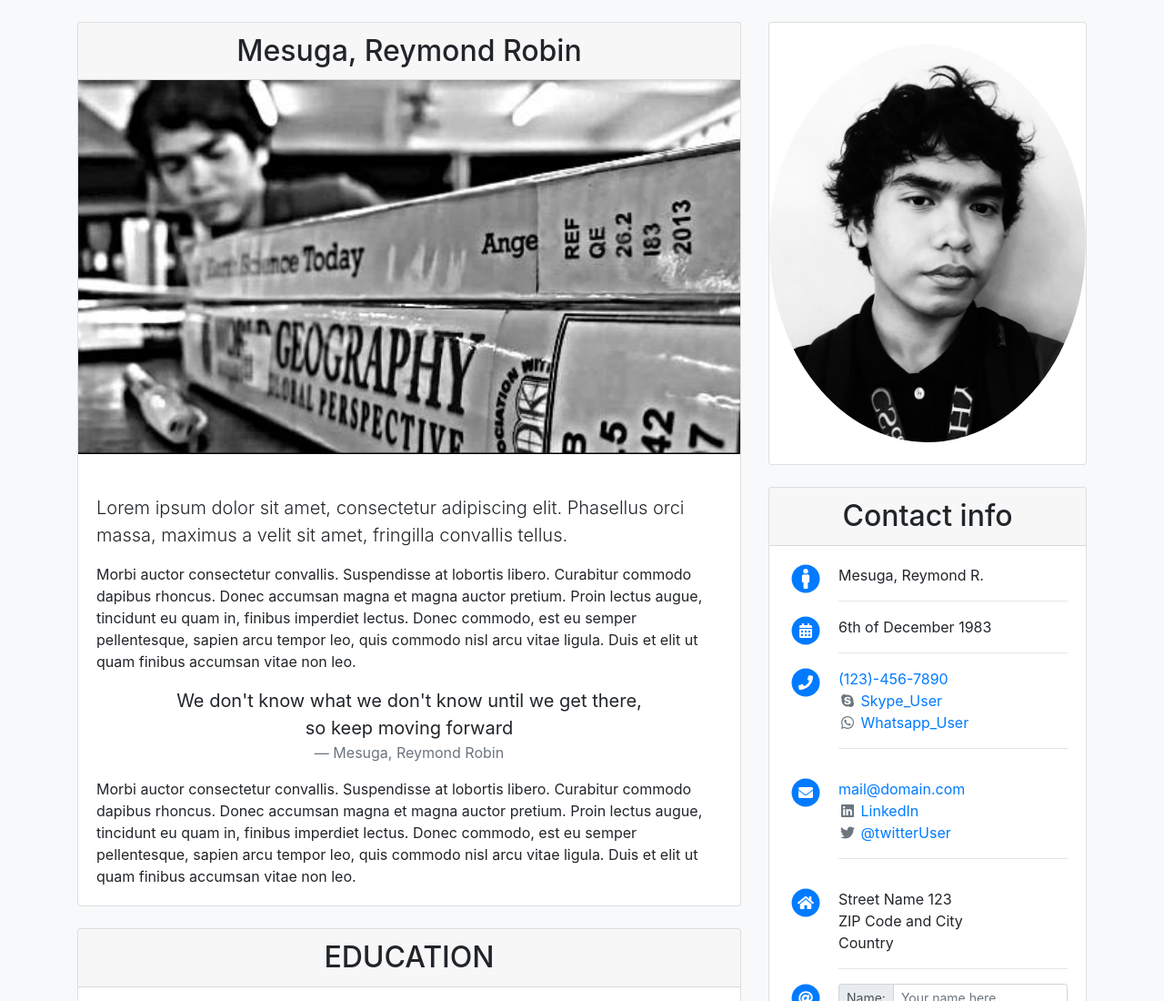
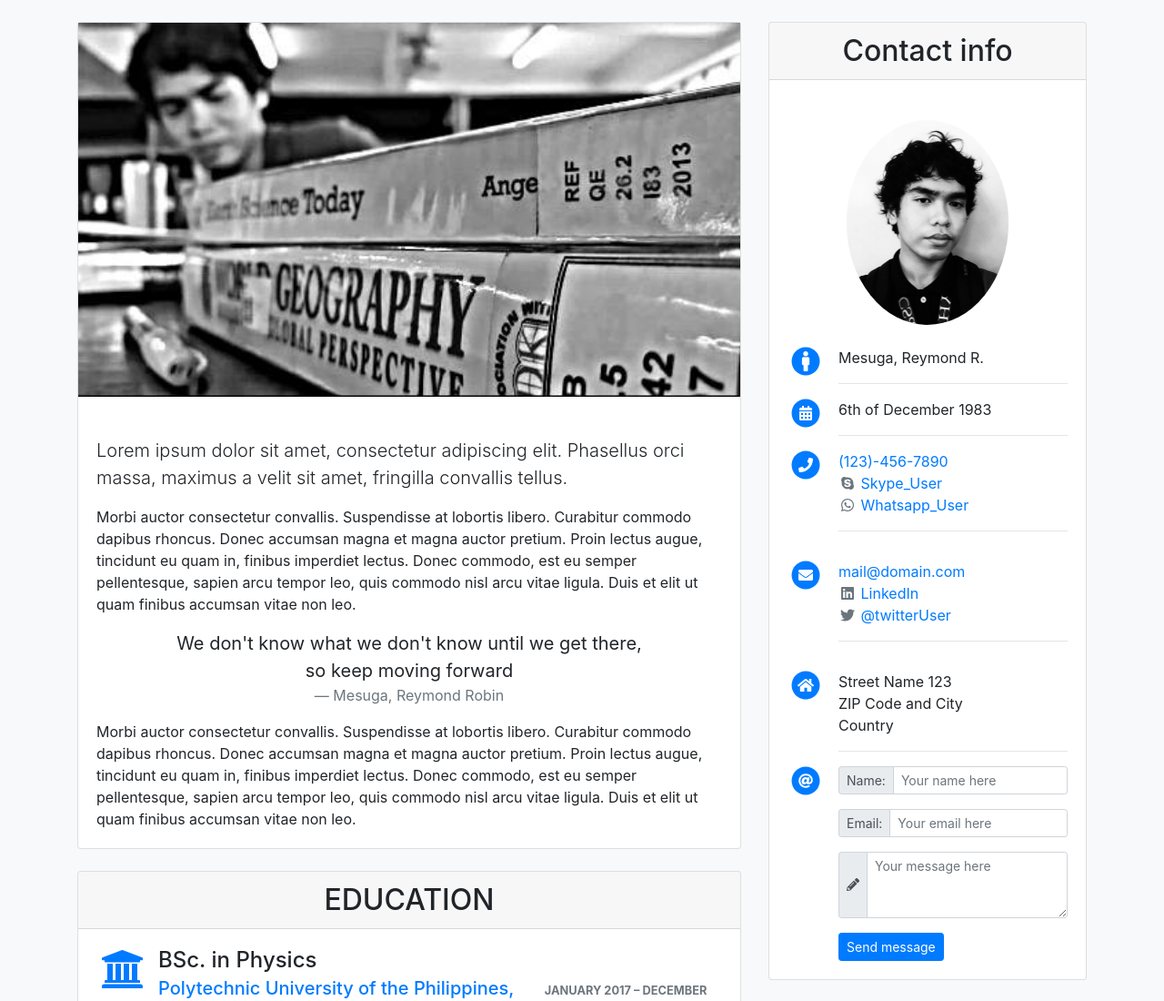
Before and after one commit to Rey-commits/Portfolio_Blue-White, a plain HTML site: page index.html in a window 1280 px wide. Shown: the top 1100 px of the page at 91% size. Drawn offline with Linux system fonts and the light colour scheme.

Commit message:
profile have been added

```diff
--- a/index.html
+++ b/index.html
@@ -28,9 +28,12 @@
         }
         .profile {
             display: block;
-            max-width: 100%;
+            max-width: 58%;
             height: auto;
+            margin-left: auto;
+            margin-right: auto;
         }
+
     </style>
 </head>
 
@@ -39,7 +42,6 @@
         <div class="row">
             <div class="col-12 col-lg-8">
                 <div class="card mb-4">
-                    <h2 class="card-header text-center">Mesuga, Reymond Robin</strong></h2>
                     <img src="img/library.jpg" alt="Picture of Reymond at the Library" class="w-100">
                     <div class="card-body mt-4">
                         <p class="card-text lead">
@@ -238,36 +240,7 @@
                             <p class="card-text">Lorem ipsum dolor sit amet, consectetur adipiscing elit, sed do eiusmod
                                 tempor incididunt ut labore et dolore magna aliqua.</p>
                             <hr>
-                            <div class="media mb-2">
-                                <i class="fab fa-google fa-fw fa-3x text-primary mr-2"></i>
-                                <div class="media-body">
-                                    <h3 class="h4 mb-1">Search Engine Consultant</h3>
-                                    <div class="d-sm-flex justify-content-sm-between align-items-sm-baseline">
-                                        <h5 class="mb-0"><a href="#0">Google</a></h5> <small
-                                            class="d-block text-uppercase font-weight-bold text-muted"><time
-                                                datetime="2017-01">January 2017</time> &ndash; <time
-                                                datetime="2017-12">December 2017</time></small>
-                                    </div>
-                                </div>
-                            </div>
-                            <p class="card-text">Lorem ipsum dolor sit amet, consectetur adipiscing elit, sed do eiusmod
-                                tempor incididunt ut labore et dolore magna aliqua.</p>
-                            <hr>
-                            <div class="media mb-2">
-                                <i class="fab fa-uber fa-fw fa-3x text-primary mr-2"></i>
-                                <div class="media-body">
-                                    <h3 class="h4 mb-1">AI Engineer</h3>
-                                    <div class="d-sm-flex justify-content-sm-between align-items-sm-baseline">
-                                        <h5 class="mb-0"><a href="#0">Uber</a></h5> <small
-                                            class="d-block text-uppercase font-weight-bold text-muted"><time
-                                                datetime="2017-01">January 2017</time> &ndash; <time
-                                                datetime="2017-12">December 2017</time></small>
-                                    </div>
-                                </div>
-                            </div>
-                            <p class="card-text">Lorem ipsum dolor sit amet, consectetur adipiscing elit, sed do eiusmod
-                                tempor incididunt ut labore et dolore magna aliqua.</p>
-                            <hr>
+
                         </div>
                         <button type="button" class="btn btn-sm btn-outline-primary" data-toggle="collapse"
                             data-target="#collapse-education" aria-expanded="false" aria-controls="collapse-education">Show
@@ -340,12 +313,10 @@
 
             </div>
             <div class="col-12 col-lg-4">
-                <div class="card mb-4 d-sm-none d-md-block">
-                    <img src="img/reymond1.jpg" class="profile img-fluid rounded-circle mb-4 mt-4" >
-                </div>
                 <div class="card mb-4">
                     <h2 class="card-header text-center">Contact info</h2>
                     <div class="card-body">
+                        <img src="img/reymond1.jpg" class="profile img-fluid rounded-circle mb-4 mt-4 d-none d-lg-block">
                         <div class="media">
                             <div class="fa-layers fa-fw fa-2x mr-3">
                                 <i class="fas fa-circle text-primary"></i>
```
